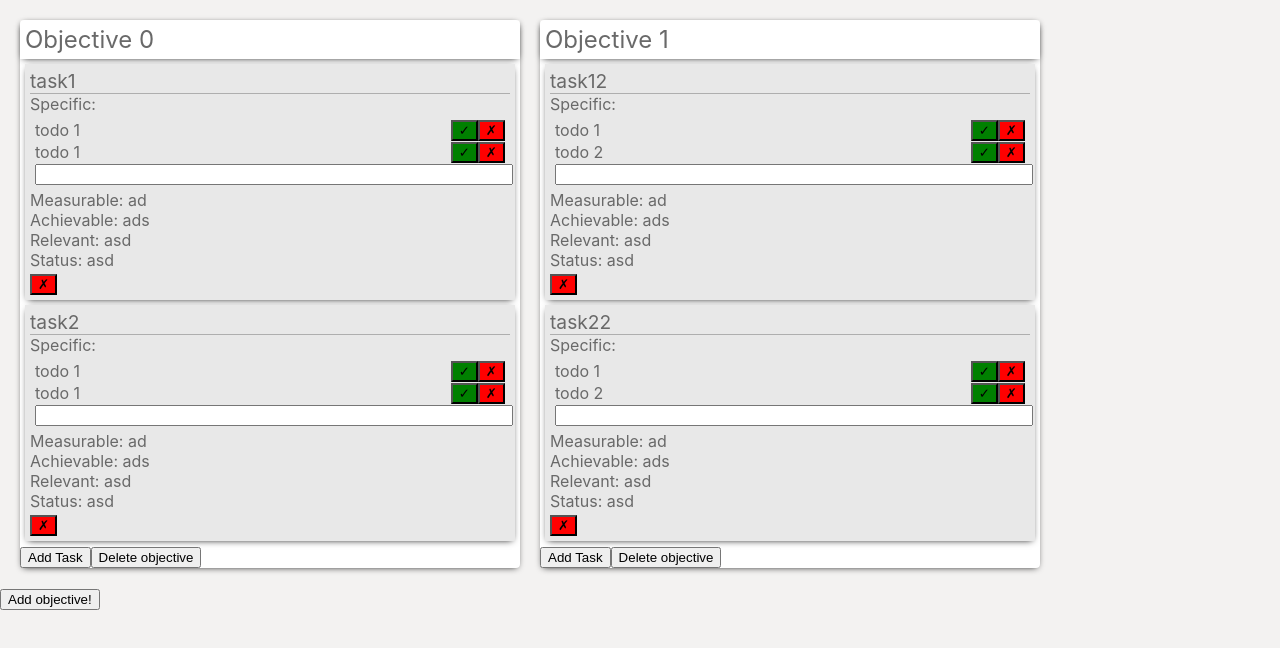
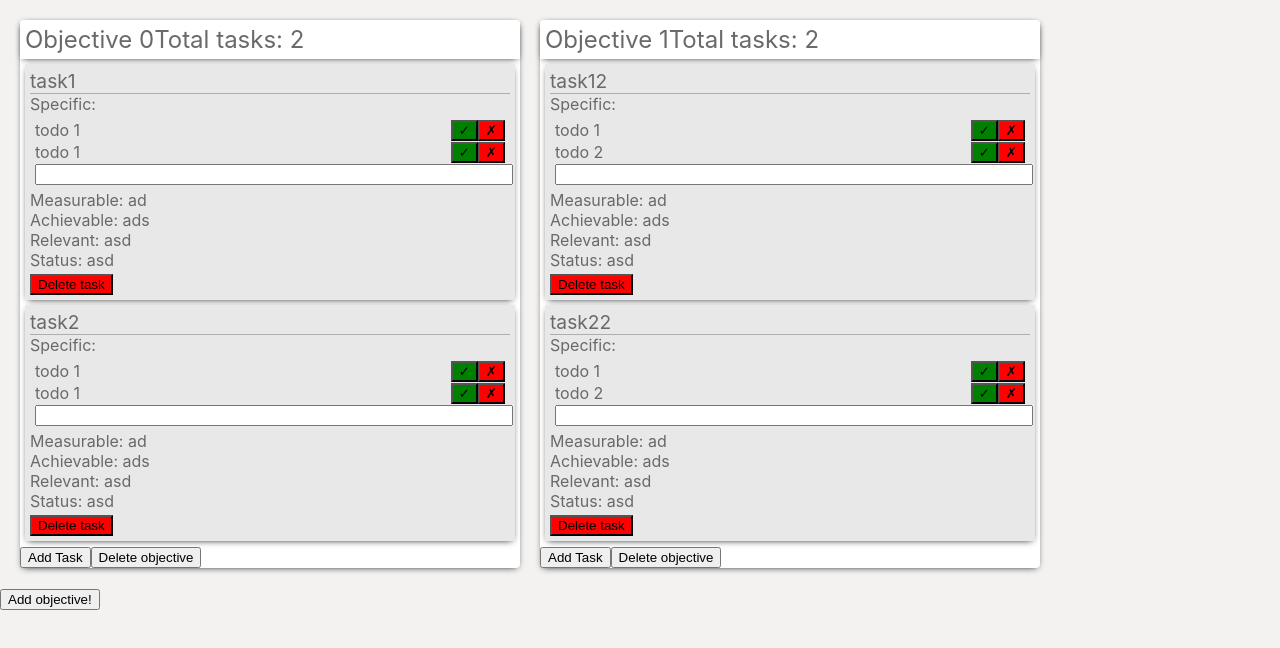
Before and after one commit to aijaz2/planner, a React (Create React App) app: page / in a window 1280 px wide. Shown: the top 648 px of the page. Built offline with nearby package versions, Linux system fonts and the light colour scheme.

Commit message:
fixed add/delete tasks

```diff
--- a/src/components/Objective/Objective.js
+++ b/src/components/Objective/Objective.js
@@ -21,15 +21,18 @@ function Objective({objective, deleteObjective}) {
             "relevant": "asd",
             "status": "asd"
         }
-        const newTasks = [...tasks, { tempTask }];
+        let newTasks = [...tasks,  tempTask ];
+        console.log(tasks);
         setTasks(newTasks);
+        console.log(tasks);
     };
     return (
         <div className="Objective">
             <div className="Title">
                 {objective.title}
+                Total tasks: {tasks.length}
             </div>
-            {objective.task.map((task, index) =>
+            {tasks.map((task, index) =>
                 <Task removeTask={removeTask} index={index} key={index} task={task} />)}
             <button onClick={() =>addTask(objective.id)}>Add Task</button>
             <button onClick={() =>deleteObjective(objective.id)}>Delete objective</button>
--- a/src/components/Task/Task.js
+++ b/src/components/Task/Task.js
@@ -54,7 +54,7 @@ function Task({task, removeTask, index}) {
             <div className="Specific">
                 Status: {task.status}
             </div>
-            <button className="ButtonRed" onClick={() => removeTask(index)}>&#x2717;</button>
+            <button className="ButtonRed" onClick={() => removeTask(index)}>Delete task</button>
         </div>
     );
 }
```
Also changed, not shown: 8 other files (tests, documents, lock files or other folders).
